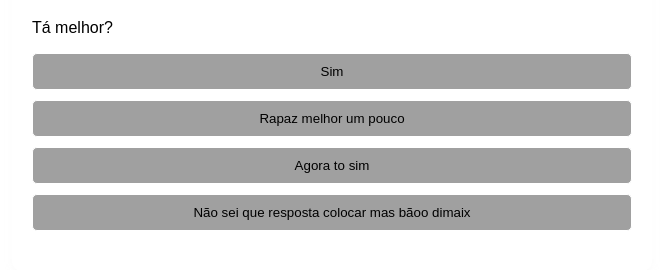
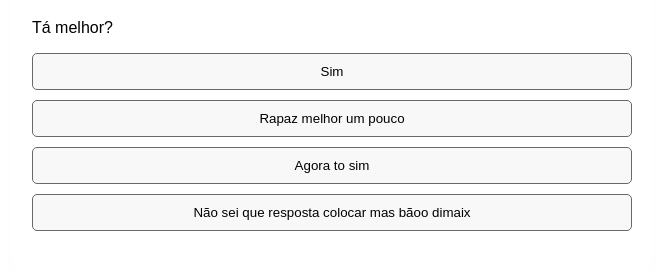
Before and after one commit to JoaocarlosTeco/Day, a plain HTML site: page index.html in a window 1280 px wide. Shown: the part 138-408 px from the top of the page, without its empty margins (308-971 px from the left). Drawn offline with Linux system fonts and the light colour scheme.

Commit message:
Add files via upload

```diff
--- a/index.html
+++ b/index.html
@@ -35,9 +35,9 @@
         margin: 10px 0;
         padding: 10px;
         width: 100%;
-        border: 1px solid #ffffff;
+        border: 1px solid #696969;
         border-radius: 5px;
-        background-color: #a0a0a0;
+        background-color: #f8f8f8;
         cursor: pointer;
         text-align: center;
       }
```
